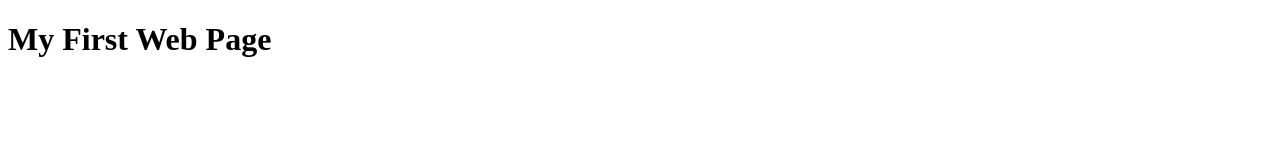
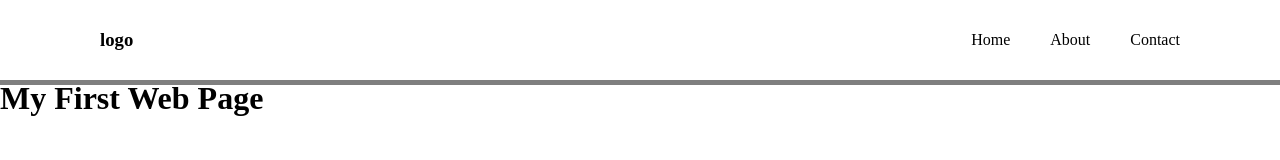
Before and after one commit to mckobby/git-sample, a plain HTML site: page index.html in a window 1280 px wide. Drawn offline with Linux system fonts and the light colour scheme.

Commit message:
feature: add navbar

```diff
--- a/index.html
+++ b/index.html
@@ -1,12 +1,24 @@
 <!DOCTYPE html>
 <html lang="en">
+
 <head>
   <meta charset="UTF-8">
   <meta http-equiv="X-UA-Compatible" content="IE=edge">
   <meta name="viewport" content="width=device-width, initial-scale=1.0">
   <title>My First Web Page</title>
+  <link rel="stylesheet" href="style.css">
 </head>
+
 <body>
+  <nav>
+    <h3>logo</h3>
+    <ul>
+      <li>Home</li>
+      <li>About</li>
+      <li>Contact</li>
+    </ul>
+  </nav>
   <h1>My First Web Page</h1>
 </body>
+
 </html>
--- /dev/null
+++ b/style.css
@@ -0,0 +1,20 @@
+* {
+  margin: 0;
+  padding: 0;
+  box-sizing: border-box;
+}
+
+nav {
+  display: flex;
+  height: 80px;
+  align-items: center;
+  padding-inline: 100px;
+  justify-content: space-between;
+  box-shadow: 0 5px rgba(0, 0, 0, 0.5);
+}
+
+nav ul {
+  display: flex;
+  gap: 40px;
+  list-style: none;
+}
```
